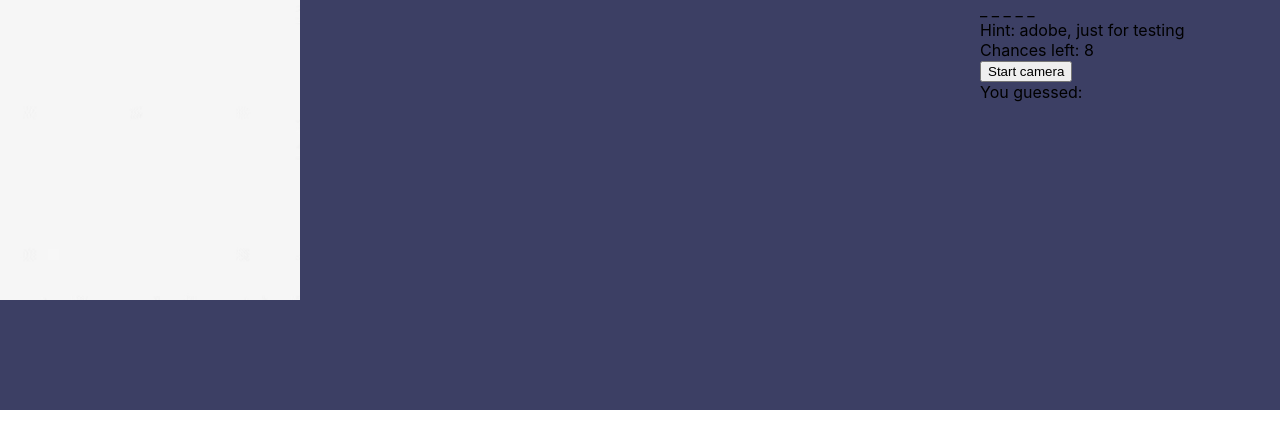
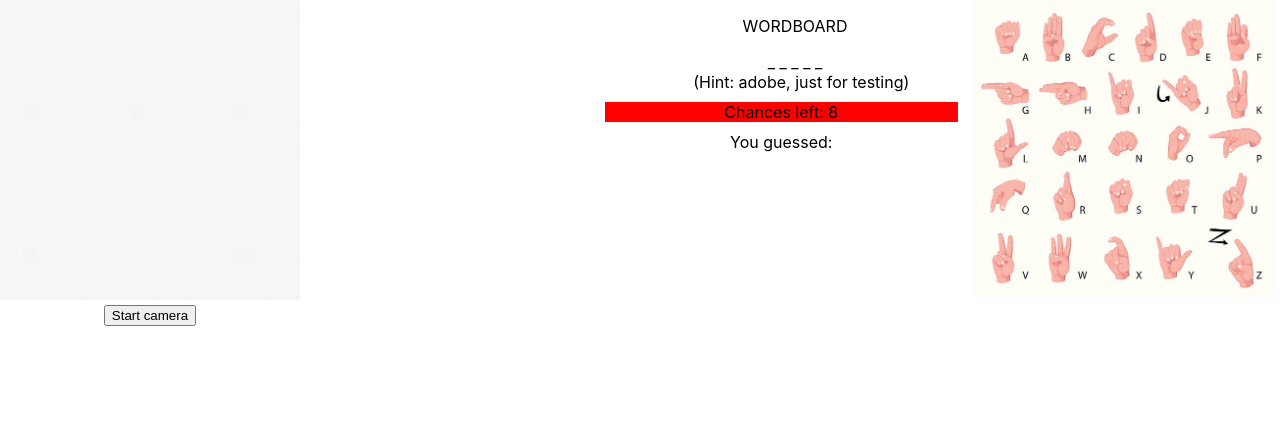
Before and after one commit to cosecant123/Real-time-American-Sign-language-recognition, a React (Create React App) app: page / in a window 1280 px wide. Shown: the top 448 px of the page. Built offline with nearby package versions, Linux system fonts and the light colour scheme.

Commit message:
full vision

```diff
--- a/package.json
+++ b/package.json
@@ -19,7 +19,7 @@
     "web-vitals": "^1.0.1"
   },
   "scripts": {
-    "start": "react-scripts --openssl-legacy-provider start",
+    "start": "react-scripts start",
     "build": "react-scripts build",
     "test": "react-scripts test",
     "eject": "react-scripts eject"
--- a/src/App.js
+++ b/src/App.js
@@ -1,7 +1,7 @@
 import React, { useState, useEffect } from 'react'
 import './Hangman.css';
-import Home from './Home'
 import MPHands from './components/MPHands'
+
 // eslint-disable-next-line import/no-anonymous-default-export
 export default () => {
   // eslint-disable-next-line no-use-before-define
@@ -101,46 +101,49 @@ export default () => {
   }
   const [isStart, setIsStart] = useState(false);
   const startCamera = () => {
-    // console.log("enle!")
     setIsStart(true)
   };
+
   return (
     <div className="Hangman">
-      <div className="Hangman-image">
-        {isGameOver() && getWinOrNot() ? <img src="/9.jpeg" class="my-image" alt="hangman" /> : <img src={`/${chancesLeft}.jpeg`} class="my-image" alt="hangman" />}
+      <div className="box">
+        <div className="Hangman-image">
+          {isGameOver() && getWinOrNot() ? <img src="/9.jpeg" class="my-image" alt="hangman" /> : <img src={`/${chancesLeft}.jpeg`} class="my-image" alt="hangman" />}
+          <button onClick={startCamera}>Start camera</button>
+        </div>
       </div>
-      <div className="Hangman-word">
-        <div>
-          {/* <Home /> */}
-
-        </div>
+      <div className="box">
+          {isStart ?
+            (<MPHands onLetterOutput={handleLetterOutput} />) :
+            <div></div>
+          }
+          {outputLetter ? handleOutputLetter() : null}
+          {/* <input type="text" maxLength="1" value={inputLetter} onChange={(event) => setInputLetter(event.target.value)} />
+            <button onClick={handleInputLetter}>Submit</button> */}
+      </div>
+      <div className="box">
         <div className="Hangman-wordBoard">
+          <p>WORDBOARD</p>
           {wordBoard.map((letter, index) => (
             <span key={index} className="Hangman-letter">{letter} </span>
           ))}
         </div>
-        <div>Hint: {guessWord}, just for testing</div>
+        <div>(Hint: {guessWord}, just for testing)</div>
         <div className="Hangman-chancesLeft">Chances left: {chancesLeft}</div>
-        <button onClick={startCamera}>Start camera</button>
-        <div>You guessed: {guessedLetter}</div>
-        <div className="Hangman-input">
-          {isStart ?
-            (<MPHands onLetterOutput={handleLetterOutput} />) :
-            <div></div>
-          }
-          {/* <MPHands onLetterOutput={handleLetterOutput} /> */}
-          {outputLetter ? handleOutputLetter() : null}
-          {/* <input type="text" maxLength="1" value={inputLetter} onChange={(event) => setInputLetter(event.target.value)} />
-            <button onClick={handleInputLetter}>Submit</button> */}
-        </div>
+        {/* <button onClick={startCamera}>Start camera</button> */}
+        <div className="guess">You guessed: {guessedLetter}</div>
 
-        {console.log(outputLetter)}
         {isGameOver() &&
           <div className="Hangman-gameOverMessage">
             {getWinOrNot() ? "Congratulations! You won!" : "Game over! The word is: " + guessWord}
-            <button onClick={e => { setRestart(!restart); setChancesLeft(8); }}>Play again!</button>
+            <div className="newGame">
+              <button onClick={e => { setRestart(!restart); setChancesLeft(8); }}>Play again!</button>
+            </div>
           </div>
         }
+      </div>
+      <div className="box">
+        <img src="asl.jpeg" class="my-image" alt="tutorial" />
       </div>
     </div>
   );
--- a/src/Hangman.css
+++ b/src/Hangman.css
@@ -1,14 +1,13 @@
 .Hangman{
     display: flex;
     justify-content: space-between;
-    background-color: #3C3F64;
 }
 .Hangman-image{
     width: 300px;
     height: 410px;
     overflow: hidden;
 }
-.Hangman-word{
+.Hangman-wordBoard{
     width: 300px;
 }
 /* .img{
@@ -19,3 +18,33 @@
     width: 300px;
     height: auto;
 }
+
+.box {
+    flex: 1;
+    height: 100px;
+    margin-right: 10px;
+    text-align: center;
+}
+
+.box:last-child {
+    margin-right: 0;
+}
+
+.Hangman-gameOverMessage {
+    margin-top: 10px;
+    display: inline-block;
+}
+
+.Hangman-chancesLeft {
+    margin-top: 10px;
+    margin-left: -40px;
+    background-color: red;
+}
+
+.guess {
+    margin-top: 10px;
+    margin-left: -40px;
+}
+.newGame {
+    margin-top: 10px;
+}
--- a/src/components/Hangman.css
+++ /dev/null
@@ -1,21 +0,0 @@
-.Hangman{
-    display: flex;
-    justify-content: space-between;
-    background-color: #3C3F64;
-}
-.Hangman-image{
-    width: 300px;
-    height: 410px;
-    overflow: hidden;
-}
-.Hangman-word{
-    width: 300px;
-}
-/* .img{
-    width: 300px;
-    height: auto;
-} */
-.my-image{
-    width: 300px;
-    height: auto;
-}
--- a/src/components/MPHands.js
+++ b/src/components/MPHands.js
@@ -185,11 +185,11 @@ const MPHands = (props) => {
           ref={webcamRef}
           style={{
             position: "absolute",
-            marginLeft: "auto",
-            marginRight: "auto",
-            left: "0",
+            marginLeft: "0px",
+            marginRight: "0px",
+            left: "300px",
             right: "0",
-            textAlign: "center",
+            textAlign: "left",
             zindex: 9,
             width: 320,
             height: 240,
@@ -199,11 +199,11 @@ const MPHands = (props) => {
           ref={canvasRef}
           style={{
             position: "absolute",
-            marginLeft: "auto",
-            marginRight: "auto",
-            left: "0",
+            marginLeft: "0px",
+            marginRight: "0px",
+            left: "300px",
             right: "0",
-            textAlign: "center",
+            textAlign: "left",
             zindex: 9,
             width: 320,
             height: 240,
```
Also changed, not shown: public/asl.jpeg (added), 1 other file (tests, documents, lock files or other folders).
